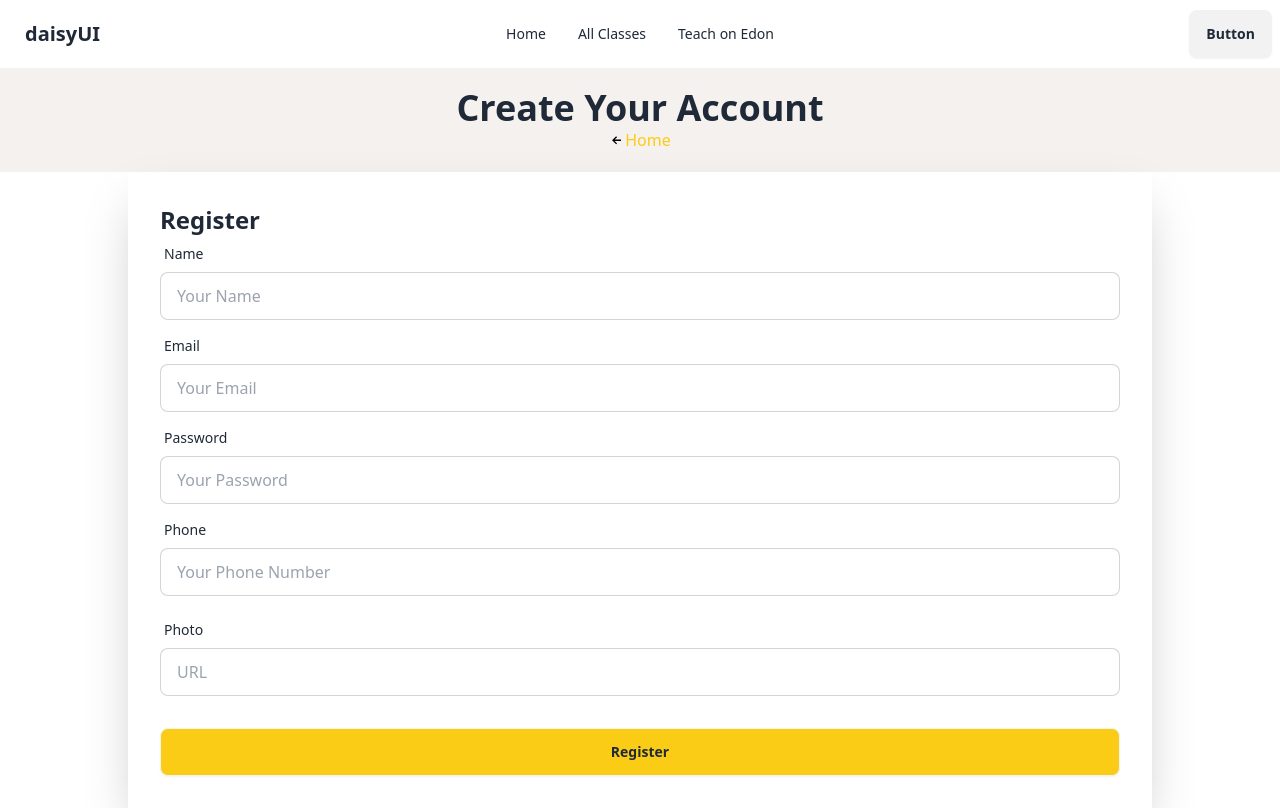
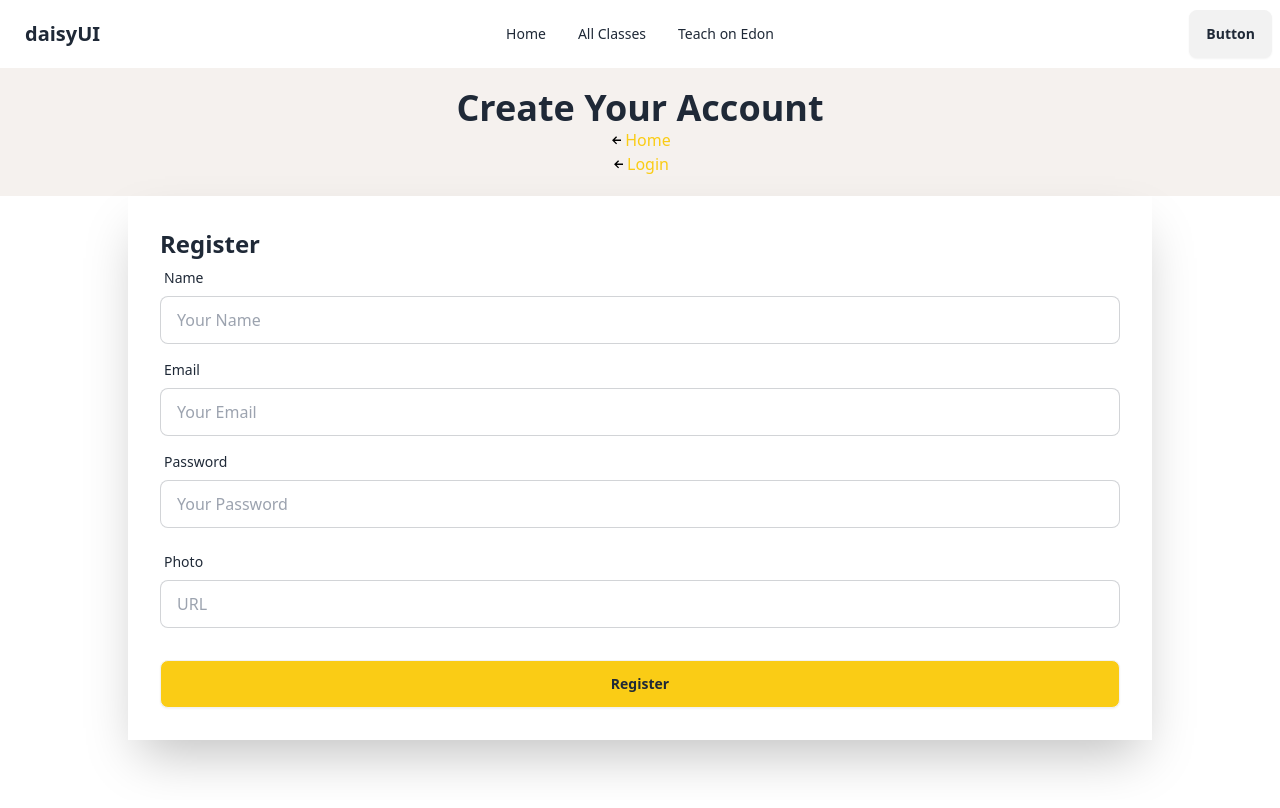
Before and after one commit to Foysal432/First-Job-task, a React (Vite) app: page /register in a window 1280 px wide. Built offline with nearby package versions, Linux system fonts and the light colour scheme; no server answers.

Commit message:
use authentication in login in register form

```diff
--- a/package.json
+++ b/package.json
@@ -10,10 +10,12 @@
     "preview": "vite preview"
   },
   "dependencies": {
+    "firebase": "^10.7.1",
     "localforage": "^1.10.0",
     "match-sorter": "^6.3.1",
     "react": "^18.2.0",
     "react-dom": "^18.2.0",
+    "react-hot-toast": "^2.4.1",
     "react-icons": "^4.12.0",
     "react-router-dom": "^6.21.0",
     "sort-by": "^1.2.0"
--- /dev/null
+++ b/src/Confiq/Provider.jsx
@@ -0,0 +1,58 @@
+import { createContext, useEffect, useState } from "react";
+import { auth } from "./firebaseConfiq";
+import { GoogleAuthProvider, createUserWithEmailAndPassword, onAuthStateChanged, signInWithEmailAndPassword, signInWithPopup, signOut } from "firebase/auth";
+
+
+export const AuthContext =createContext()
+const Provider = ({children}) => {
+    const [user,setUser] =useState(null)
+const [isLoading,setIsLoading] =useState(true)
+
+const createUser =(email,password)=>{
+    setIsLoading(true)
+   return createUserWithEmailAndPassword(auth, email, password)
+}
+
+const login = (email,password)=>{
+setIsLoading(true)
+return signInWithEmailAndPassword(auth,email,password)
+}
+
+ // sining with google
+ const googleAuth = new GoogleAuthProvider()
+ // google
+ const Googlesingin = () => {
+     setIsLoading(true)
+     return signInWithPopup(auth, googleAuth)
+ }
+
+
+const logout =()=>{
+    setIsLoading(true)
+    return signOut (auth)
+}
+
+useEffect(()=>{
+    const subscribe = onAuthStateChanged(auth,(currentUser)=>{
+        setUser(currentUser)
+        setIsLoading(false)
+    });
+    return ()=>{
+        return subscribe
+    }
+},[])
+    const values ={
+        createUser,
+        login,
+        user,
+        isLoading,
+        logout,
+        Googlesingin
+
+    }
+    return(
+          <AuthContext.Provider value={values}>
+            {children}
+        </AuthContext.Provider>
+    )}
+export default Provider;
--- /dev/null
+++ b/src/Confiq/firebaseConfiq.js
@@ -0,0 +1,19 @@
+// Import the functions you need from the SDKs you need
+import { getAuth } from "firebase/auth";
+import { initializeApp } from "firebase/app";
+// TODO: Add SDKs for Firebase products that you want to use
+// https://firebase.google.com/docs/web/setup#available-libraries
+
+// Your web app's Firebase configuration
+const firebaseConfig = {
+  apiKey: "AIzaSyDCZc9ry6Tu4BORGFG3bGt7HcWEt_LDBd4",
+  authDomain: "first-job-task.firebaseapp.com",
+  projectId: "first-job-task",
+  storageBucket: "first-job-task.appspot.com",
+  messagingSenderId: "136470614201",
+  appId: "1:136470614201:web:f76a3d289ada7a5b688b68"
+};
+
+// Initialize Firebase
+const app = initializeApp(firebaseConfig);
+export const auth = getAuth(app);
--- /dev/null
+++ b/src/Hook/useAuth.jsx
@@ -0,0 +1,9 @@
+import { useContext } from "react";
+import { AuthContext } from "../Confiq/Provider";
+
+
+const useAuth = () => {
+        const authUtils = useContext (AuthContext)
+        return authUtils
+}
+export default useAuth;
--- a/src/Page/Login/Login.jsx
+++ b/src/Page/Login/Login.jsx
@@ -1,7 +1,41 @@
-import { Link } from "react-router-dom";
+import { Link, useNavigate } from "react-router-dom";
 import { GrFormPreviousLink } from "react-icons/gr";
+import useAuth from "../../Hook/useAuth";
+import toast from "react-hot-toast";
 
 const Login = () => {
+    const navigate =useNavigate()
+  const {user,login,Googlesingin} = useAuth()
+  console.log(user);
+
+  const handlelogin =(e)=>{
+    e.preventDefault()
+    const email =e.target.email.value;
+     const password =e.target.password.value;
+     console.log(email,password)
+     login(email,password)
+     .then(result=>{
+      console.log(result.user);
+      toast.success('login success')
+      navigate('/')
+     })
+     .catch(error=>{
+      toast.error(error.message)
+     })
+  }
+
+
+ const handleGooglelogin =()=>{
+  Googlesingin()
+  .then(result=>{
+      console.log(result.user);
+      toast.success('Google login success')
+      navigate('/')
+  })
+  .catch (error =>{
+    toast.error(error.message)
+  })
+ }
     return(
         <div>
             <div className="text-center bg-[#F5F1EE] py-5">
@@ -18,7 +52,7 @@ const Login = () => {
                 <div className=" w-4/5 mx-auto">
                     <div className="">
                         <div className="shadow-2xl ">
-                            <form  className="card-body">
+                            <form  onSubmit={handlelogin} className="card-body">
                                 <div className="form-control">
                                     <p className="text-2xl font-bold">Login</p>
                                     <label className="label">
@@ -42,10 +76,10 @@ const Login = () => {
                         <div className="text-center py-5 pt-0">
                         <p className="text-center my-4">Or Log in with</p>
                             <div>
-                                <button  className="btn w-full bg-yellow-400">Google</button>
+                                <button onClick={handleGooglelogin}  className="btn w-full bg-yellow-400">Google</button>
                             </div>
                         </div>
-                        <p className="p-4">Don't have an account yet? <Link className="text-yellow-400" to={'/register'}>Register</Link> for free</p>
+                        <p className="p-4">Don not have an account yet? <Link className="text-yellow-400" to={'/register'}>Register</Link> for free</p>
                         </div>
                     </div>
                 </div>
--- a/src/Page/Register/Register.jsx
+++ b/src/Page/Register/Register.jsx
@@ -1,6 +1,40 @@
 import { GrFormPreviousLink } from "react-icons/gr";
 import { Link } from "react-router-dom";
+import useAuth from "../../Hook/useAuth";
+import toast from "react-hot-toast";
+import { updateProfile } from "firebase/auth";
 const Register = () => {
+    const {createUser} =useAuth()
+    const handleRegister = async(e)=>{
+        e.preventDefault()
+        const email=e.target.email.value;
+        const password=e.target.password.value;
+        const name=e.target.name.value;
+        const photo=e.target.photo.value;
+        console.log(email,password,name,photo);
+         // create a new user
+          createUser(email,password)
+          // const toastid= toast.loading('Loading ...')
+          .then(result=>{
+            console.log(result.user)
+            toast.success('register success')
+          // navigate('/login')
+          // update profile
+            //   update profile
+            updateProfile(result.user,{
+              displayName:name,
+              photoURL:photo
+          })
+          .then()
+          .catch()
+
+
+          })
+          .catch(error=>{
+            toast.error(error.message)
+            console.error(error)})
+
+      }
     return(
         <div>
         <div className="text-center bg-[#F5F1EE] py-5">
@@ -11,13 +45,19 @@ const Register = () => {
                     <button> Home</button>
                 </div>
             </Link>
+            <Link to={'/login'}>
+                <div className="flex justify-center items-center text-yellow-400">
+                    <GrFormPreviousLink />
+                    <button>Login</button>
+                </div>
+            </Link>
         </div>
         {/* register */}
         <div>
             <div className=" w-4/5 mx-auto">
                 <div className="">
                     <div className="shadow-2xl ">
-                        <form  className="card-body">
+                        <form onSubmit={handleRegister} className="card-body">
                             <div className="form-control">
                                 <h1 className="text-2xl font-bold">Register</h1>
                                 <label className="label">
@@ -37,12 +77,7 @@ const Register = () => {
                                 </label>
                                 <input type="password" name="password" placeholder="Your Password" className="input input-bordered" required />
                             </div>
-                            <div className="form-control">
-                                <label className="label">
-                                    <span className="label-text">Phone</span>
-                                </label>
-                                <input type="text" name="number" placeholder="Your Phone Number" className="input input-bordered" required />
-                            </div>
+
                             <div className="form-control">
 
                             </div>
--- a/src/main.jsx
+++ b/src/main.jsx
@@ -10,6 +10,7 @@ import Main from './Layout/Main.jsx';
 import Login from './Page/Login/Login.jsx';
 import Home from './Page/Home.jsx';
 import Register from './Page/Register/Register.jsx';
+import Provider from './Confiq/Provider.jsx';
 const router = createBrowserRouter([
   {
     path: "/",
@@ -32,6 +33,8 @@ const router = createBrowserRouter([
 
 ReactDOM.createRoot(document.getElementById('root')).render(
   <React.StrictMode>
-   <RouterProvider router={router} />
+    <Provider>
+    <RouterProvider router={router} />
+    </Provider>
   </React.StrictMode>,
 )
```
Also changed, not shown: 1 other file (tests, documents, lock files or other folders).
